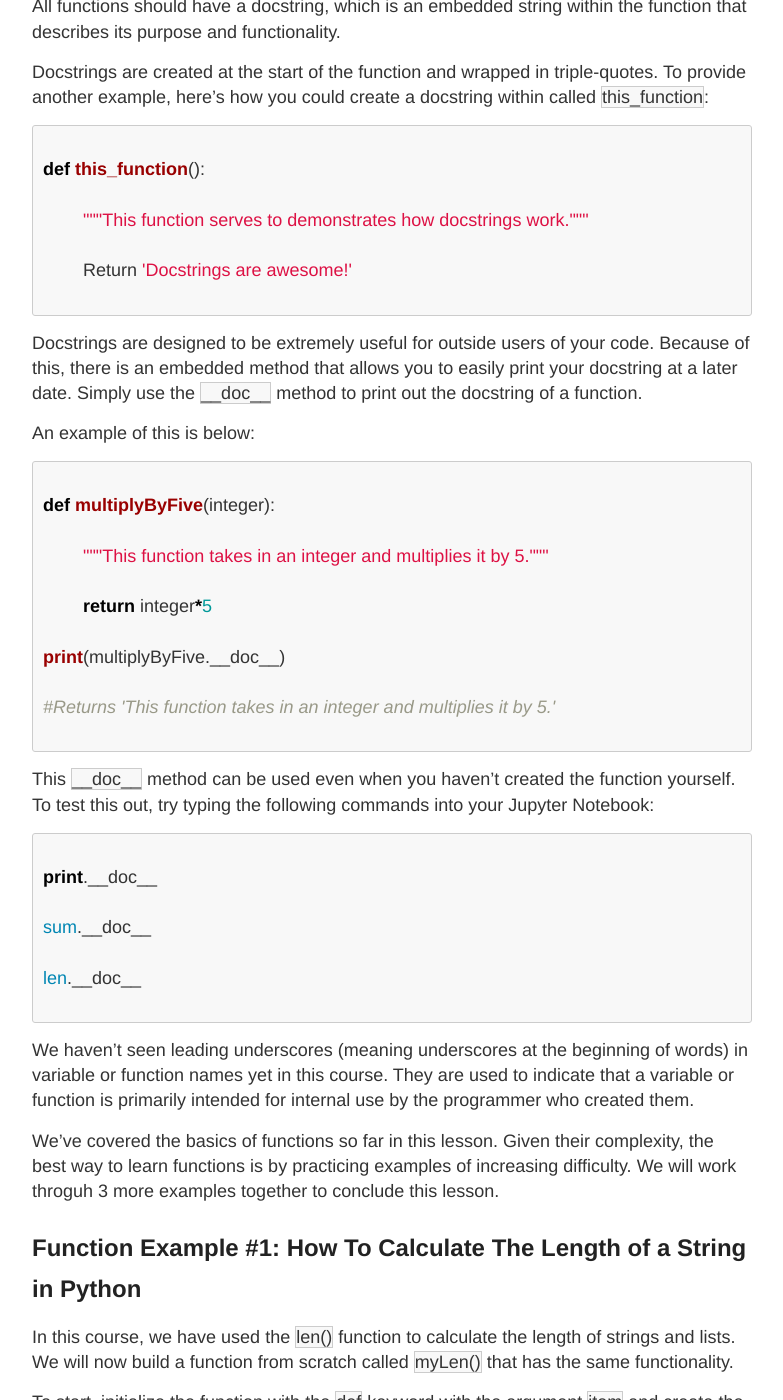
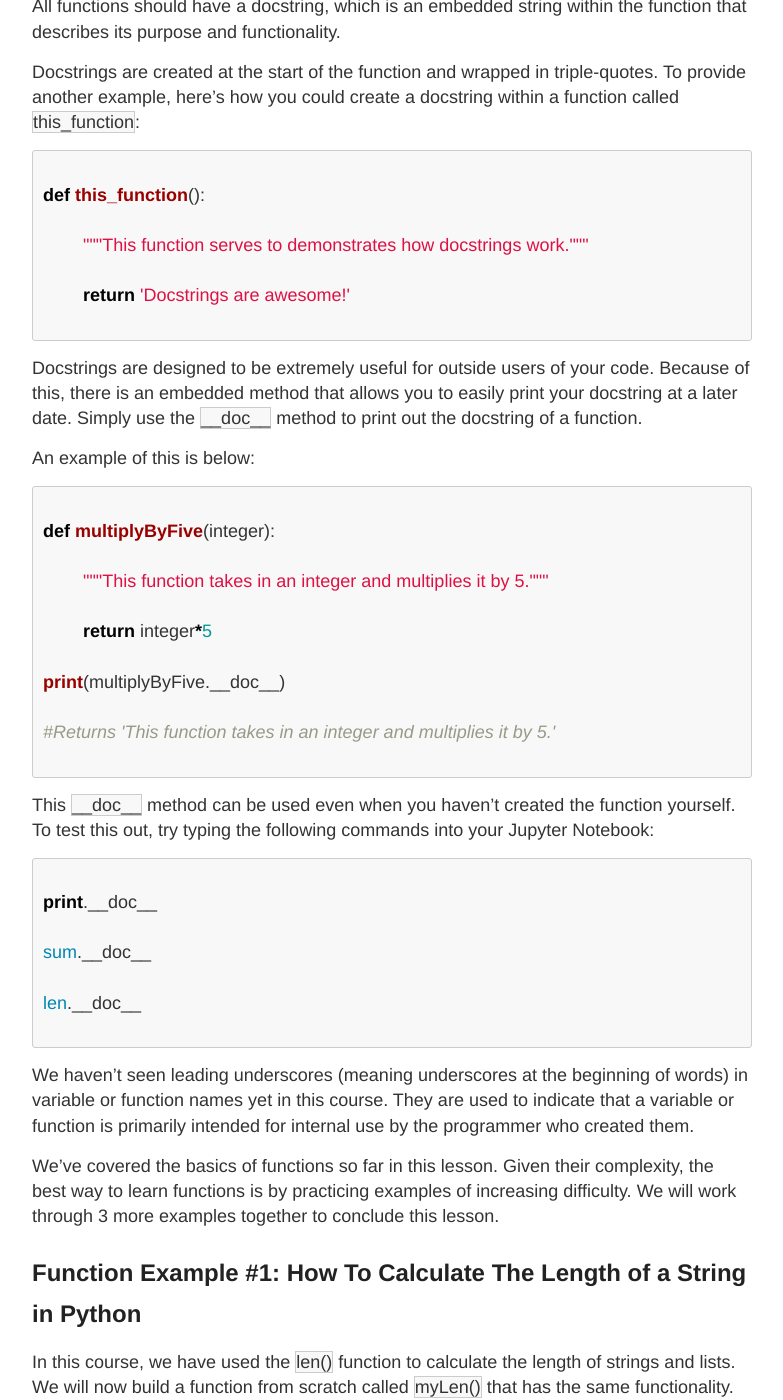
Before and after one commit to rosyberti/website, a Jekyll site: the page built from python-course/functions.md, in a window 1280 px wide and 1400 px high, scrolled down 2031 px. Shown: the whole window, without its empty margins (248-1031 px from the left). Built offline with Jekyll 4.4.1, drawn with Linux system fonts in a browser that asks for light colours; some of the changed text lies outside the part shown.

Commit message:
rb edits

````diff
--- a/python-course/functions.md
+++ b/python-course/functions.md
@@ -65,7 +65,7 @@
 
 All functions should have a docstring, which is an embedded string within the function that describes its purpose and functionality.
 
-Docstrings are created at the start of the function and wrapped in triple-quotes. To provide another example, here's how you could create a docstring within called `this_function`:
+Docstrings are created at the start of the function and wrapped in triple-quotes. To provide another example, here's how you could create a docstring within a function called `this_function`:
 
 ```python
 
@@ -73,7 +73,7 @@
 
 	"""This function serves to demonstrates how docstrings work."""
 
-	Return 'Docstrings are awesome!'
+	return 'Docstrings are awesome!'
 
 ```
 
@@ -109,7 +109,7 @@
 
 We haven't seen leading underscores (meaning underscores at the beginning of words) in variable or function names yet in this course. They are used to indicate that a variable or function is primarily intended for internal use by the programmer who created them.
 
-We've covered the basics of functions so far in this lesson. Given their complexity, the best way to learn functions is by practicing examples of increasing difficulty. We will work throguh 3 more examples together to conclude this lesson.
+We've covered the basics of functions so far in this lesson. Given their complexity, the best way to learn functions is by practicing examples of increasing difficulty. We will work through 3 more examples together to conclude this lesson.
 
 
 ## Function Example #1: How To Calculate The Length of a String in Python
@@ -122,7 +122,7 @@
 
 def myLen(item):
 
-"""Docstring"""
+	"""Docstring"""
 
 ```
 
@@ -140,7 +140,7 @@
 
 def myLen(item):
 
-"""Return the number of items in a container."""
+	"""Return the number of items in a container."""
 
 ```
 
@@ -203,7 +203,7 @@
 
 	reversedString = ""
 
-return reversedString
+	return reversedString
 
 ```
 
````
Also changed, not shown: other parts of python-course/functions.md (+8 -8 lines).
